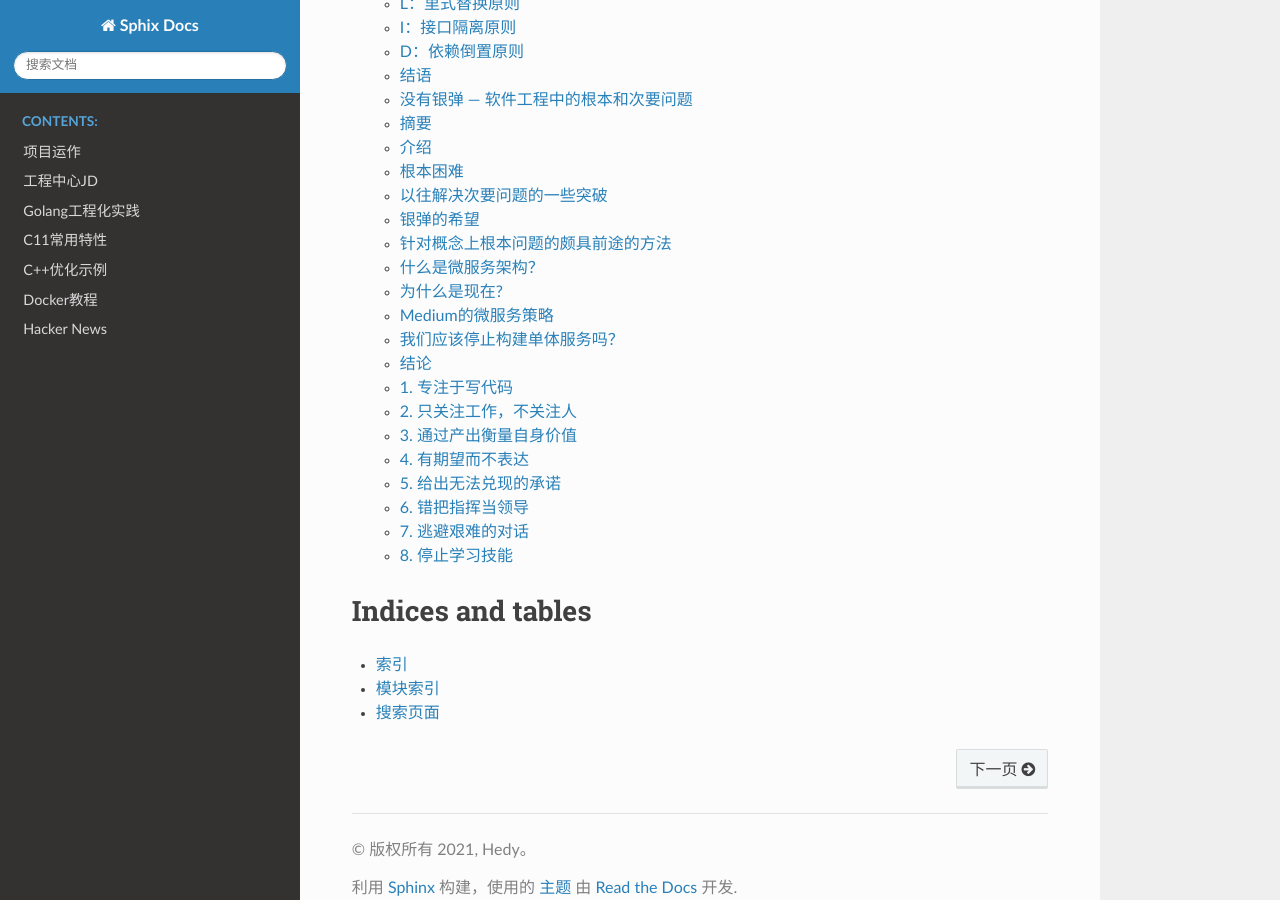
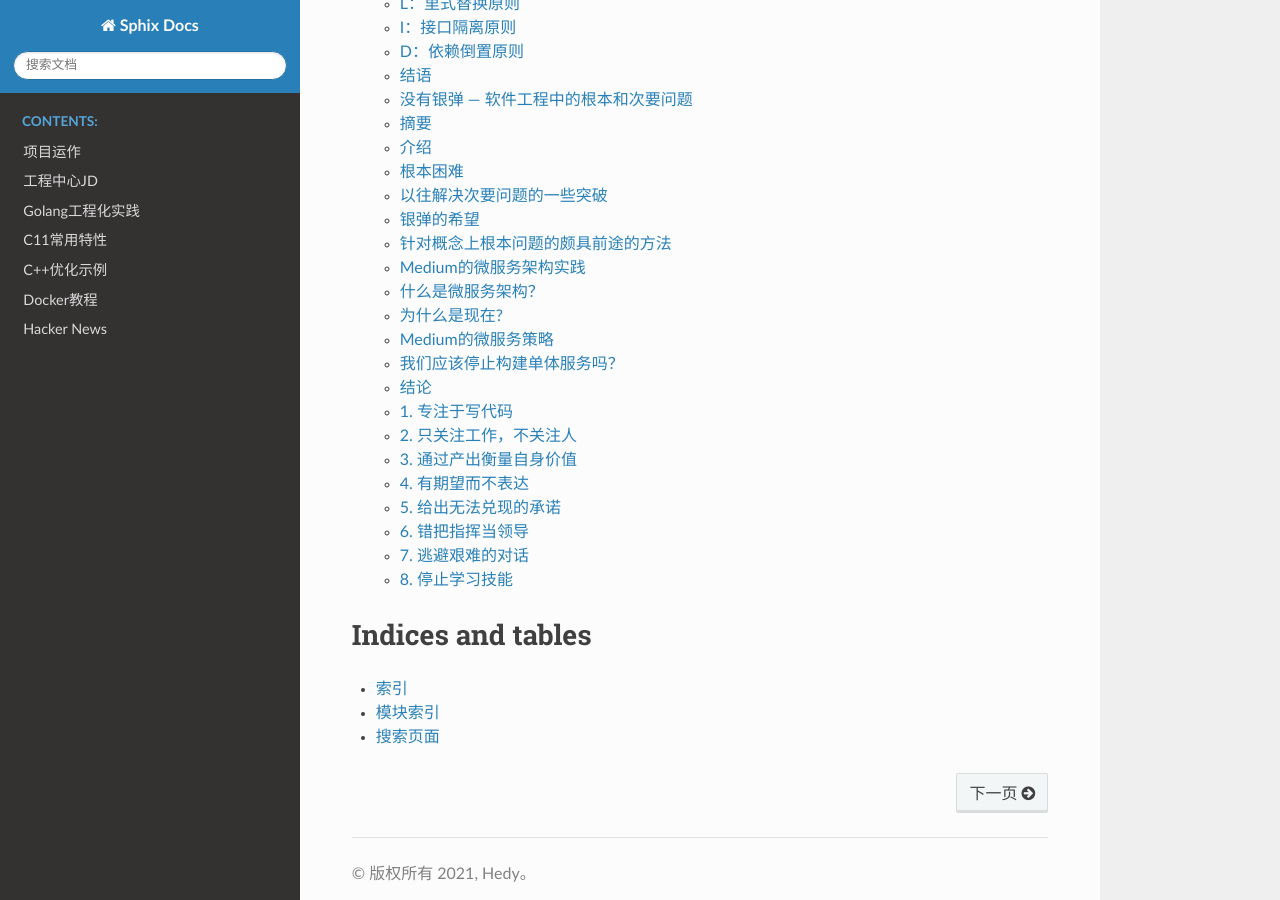
Before and after one commit to FHedy/DocItems, a Sphinx documentation site: the page built from source/index.rst, in a window 1280 px wide and 900 px high, scrolled down 1220 px. Built offline with Sphinx 7.4.7 and the Read the Docs theme 2.0.0, drawn with Linux system fonts in a browser that asks for light colours.

Commit message:
Update 7. Medium的微服务架构实践.md

```diff
--- a/source/Hacker News/7. Medium的微服务架构实践.md
+++ b/source/Hacker News/7. Medium的微服务架构实践.md
@@ -1,3 +1,4 @@
+# Medium的微服务架构实践
 
 原文：[Microservice Architecture at Medium]([Microservice Architecture at Medium | by Xiao Ma | Medium Engineering](https://medium.engineering/microservice-architecture-at-medium-9c33805eb74f))
 
```
